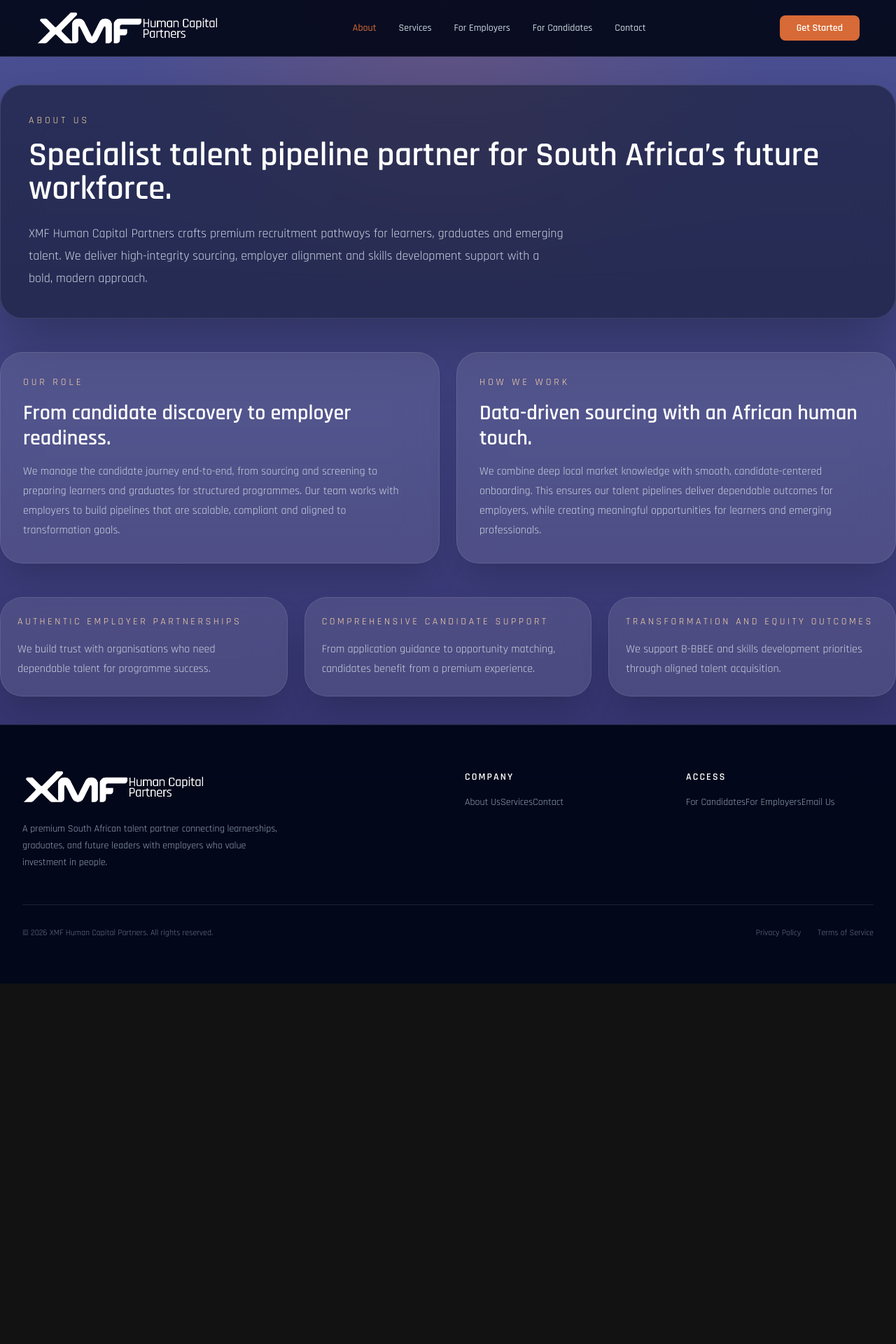
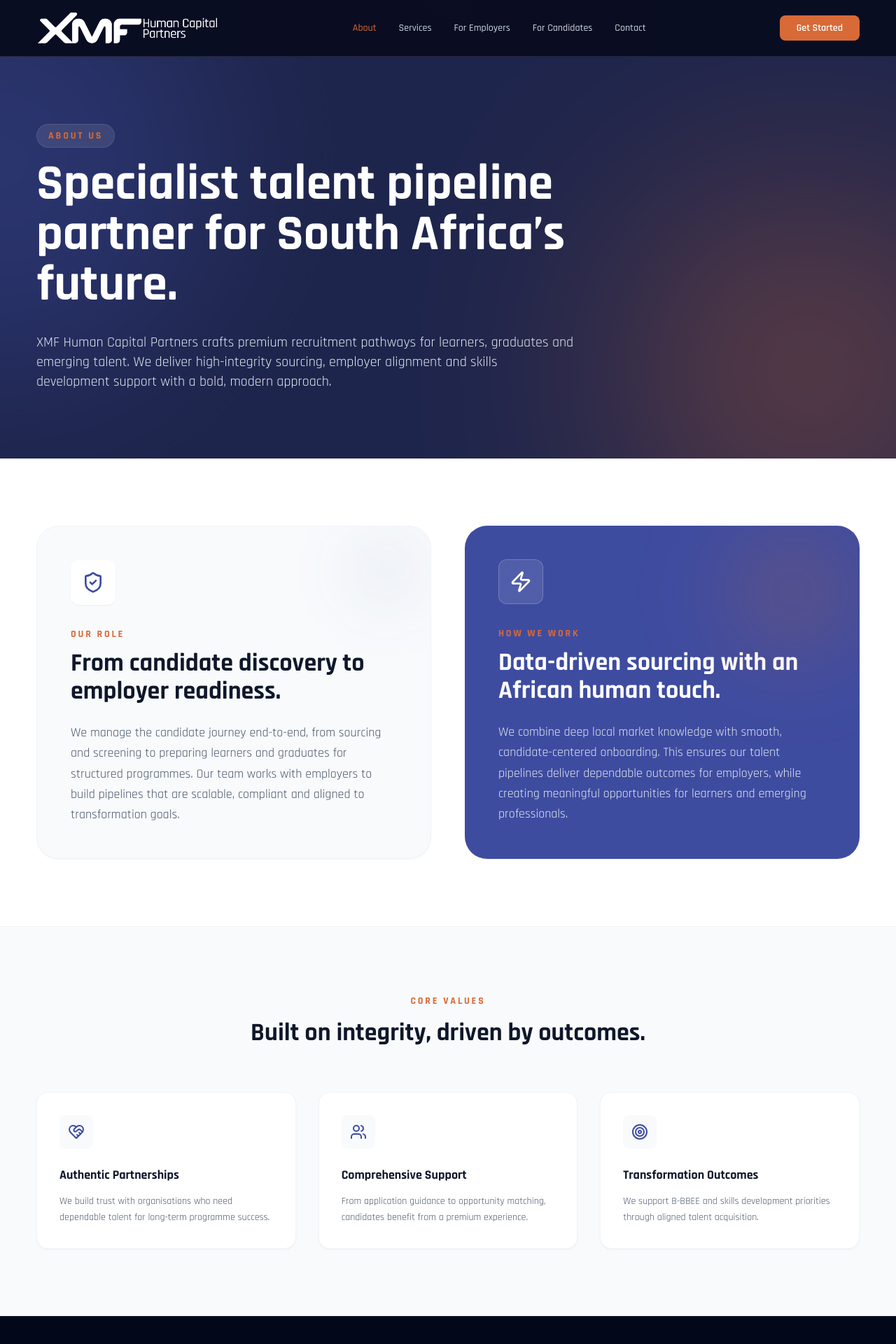
Before and after one commit to karlmhlanga0-ops/XMF-human-capital, a React (Vite) app: page /about in a window 1280 px wide. Shown: the top 1920 px of the page at 70% size. Before the commit the page ends 1405 px from the top, so only its background shows below. Built offline with nearby package versions, Linux system fonts and the light colour scheme.

Commit message:
about page

```diff
--- a/src/pages/AboutPage.tsx
+++ b/src/pages/AboutPage.tsx
@@ -1,46 +1,125 @@
-import { Card } from '../components/ui/card';
+import { Target, Users, ShieldCheck, HeartHandshake, Zap, BarChart } from 'lucide-react';
+
+// You can use a specific about background image here if you have one,
+// otherwise we can rely on the stunning CSS gradients for this page.
+// import aboutBackground from '../assets/backgrounds/about-background.png';
+
+const values = [
+  {
+    title: 'Authentic Partnerships',
+    content: 'We build trust with organisations who need dependable talent for long-term programme success.',
+    icon: <HeartHandshake className="w-6 h-6 text-[#3E4CA0]" />
+  },
+  {
+    title: 'Comprehensive Support',
+    content: 'From application guidance to opportunity matching, candidates benefit from a premium experience.',
+    icon: <Users className="w-6 h-6 text-[#3E4CA0]" />
+  },
+  {
+    title: 'Transformation Outcomes',
+    content: 'We support B-BBEE and skills development priorities through aligned talent acquisition.',
+    icon: <Target className="w-6 h-6 text-[#3E4CA0]" />
+  },
+];
 
 export function AboutPage() {
   return (
-    <div className="space-y-12 py-10 text-slate-100">
-      <section className="glass-panel rounded-[2rem] border border-white/10 bg-slate-950/35 p-10 shadow-2xl shadow-black/20">
-        <p className="text-sm uppercase tracking-[0.28em] text-orange-200">About Us</p>
-        <h1 className="mt-4 text-4xl font-semibold text-white sm:text-5xl">Specialist talent pipeline partner for South Africa’s future workforce.</h1>
-        <p className="mt-6 max-w-3xl text-lg leading-8 text-slate-300">
+    <div className="w-full bg-slate-50 min-h-screen">
+
+      {/* Premium Hero Section with Orange Flare */}
+      <section className="relative w-full min-h-[60vh] flex items-center overflow-hidden bg-[#1E254C] py-24">
+        {/* Abstract Orange & Blue Light Bleed */}
+        <div className="absolute top-0 left-0 w-[600px] h-[600px] bg-[#3E4CA0] rounded-full blur-[120px] opacity-40 pointer-events-none -translate-x-1/2 -translate-y-1/4"></div>
+        <div className="absolute bottom-0 right-0 w-[500px] h-[500px] bg-[#D76A36] rounded-full blur-[140px] opacity-40 pointer-events-none translate-x-1/4 translate-y-1/4"></div>
+
+        {/* Optional: Add background image here if you prefer */}
+        {/* <div
+          className="absolute inset-0 z-0 bg-cover bg-center bg-no-repeat opacity-30 mix-blend-overlay"
+          style={{ backgroundImage: `url(${aboutBackground})` }}
+        ></div> */}
+
+        <div className="relative z-20 w-full max-w-[1240px] mx-auto px-6 lg:px-8">
+          <div className="max-w-3xl animate-in fade-in slide-in-from-bottom-8 duration-700">
+            <p className="text-[#D76A36] font-bold uppercase tracking-[0.2em] text-sm mb-4 bg-white/10 w-fit px-4 py-1.5 rounded-full border border-white/10 backdrop-blur-md">
+              About Us
+            </p>
+            <h1 className="text-4xl md:text-5xl lg:text-7xl font-bold text-white leading-tight mb-8">
+              Specialist talent pipeline partner for South Africa’s future.
+            </h1>
+            <p className="text-lg md:text-xl text-slate-200 leading-relaxed">
               XMF Human Capital Partners crafts premium recruitment pathways for learners, graduates and emerging talent. We deliver high-integrity sourcing, employer alignment and skills development support with a bold, modern approach.
             </p>
+          </div>
+        </div>
       </section>
 
-      <section className="grid gap-6 lg:grid-cols-2">
-        <Card className="p-8">
-          <p className="text-sm uppercase tracking-[0.28em] text-orange-200">Our role</p>
-          <h2 className="mt-4 text-3xl font-semibold text-white">From candidate discovery to employer readiness.</h2>
-          <p className="mt-4 text-slate-300 leading-7">
+      {/* Two Column Feature Section */}
+      <section className="py-24 bg-white">
+        <div className="mx-auto max-w-[1240px] px-6 lg:px-8">
+          <div className="grid gap-12 lg:grid-cols-2">
+
+            {/* Left Column */}
+            <div className="group bg-slate-50 rounded-[2rem] p-10 md:p-12 shadow-sm border border-slate-100 hover:shadow-xl transition-all duration-500 relative overflow-hidden">
+              <div className="absolute top-0 right-0 w-32 h-32 bg-[#3E4CA0]/5 rounded-full blur-2xl pointer-events-none"></div>
+              <div className="bg-white w-16 h-16 rounded-xl flex items-center justify-center mb-8 shadow-sm text-[#3E4CA0] group-hover:scale-110 transition-transform duration-500">
+                <ShieldCheck className="w-8 h-8" />
+              </div>
+              <p className="text-sm font-bold uppercase tracking-[0.2em] text-[#D76A36] mb-3">Our Role</p>
+              <h2 className="text-3xl md:text-4xl font-bold text-slate-900 mb-6 leading-tight">
+                From candidate discovery to employer readiness.
+              </h2>
+              <p className="text-slate-600 leading-relaxed text-lg">
                 We manage the candidate journey end-to-end, from sourcing and screening to preparing learners and graduates for structured programmes. Our team works with employers to build pipelines that are scalable, compliant and aligned to transformation goals.
               </p>
-        </Card>
+            </div>
 
-        <Card className="p-8">
-          <p className="text-sm uppercase tracking-[0.28em] text-orange-200">How we work</p>
-          <h2 className="mt-4 text-3xl font-semibold text-white">Data-driven sourcing with an African human touch.</h2>
-          <p className="mt-4 text-slate-300 leading-7">
+            {/* Right Column */}
+            <div className="group bg-[#3E4CA0] rounded-[2rem] p-10 md:p-12 shadow-sm hover:shadow-2xl transition-all duration-500 relative overflow-hidden">
+              <div className="absolute top-0 right-0 w-48 h-48 bg-[#D76A36]/20 rounded-full blur-3xl pointer-events-none"></div>
+              <div className="bg-white/10 backdrop-blur-md border border-white/20 w-16 h-16 rounded-xl flex items-center justify-center mb-8 text-white group-hover:scale-110 transition-transform duration-500">
+                <Zap className="w-8 h-8" />
+              </div>
+              <p className="text-sm font-bold uppercase tracking-[0.2em] text-[#D76A36] mb-3">How We Work</p>
+              <h2 className="text-3xl md:text-4xl font-bold text-white mb-6 leading-tight">
+                Data-driven sourcing with an African human touch.
+              </h2>
+              <p className="text-slate-200 leading-relaxed text-lg">
                 We combine deep local market knowledge with smooth, candidate-centered onboarding. This ensures our talent pipelines deliver dependable outcomes for employers, while creating meaningful opportunities for learners and emerging professionals.
               </p>
-        </Card>
+            </div>
+
+          </div>
+        </div>
       </section>
 
-      <section className="grid gap-6 sm:grid-cols-2 xl:grid-cols-3">
-        {[
-          { title: 'Authentic employer partnerships', content: 'We build trust with organisations who need dependable talent for programme success.' },
-          { title: 'Comprehensive candidate support', content: 'From application guidance to opportunity matching, candidates benefit from a premium experience.' },
-          { title: 'Transformation and equity outcomes', content: 'We support B-BBEE and skills development priorities through aligned talent acquisition.' },
-        ].map((item) => (
-          <Card key={item.title} className="p-6">
-            <p className="text-sm uppercase tracking-[0.25em] text-orange-200">{item.title}</p>
-            <p className="mt-4 text-slate-300 leading-7">{item.content}</p>
-          </Card>
+      {/* Values Section */}
+      <section className="py-24 bg-slate-50 border-t border-slate-100">
+        <div className="mx-auto max-w-[1240px] px-6 lg:px-8">
+          <div className="text-center max-w-2xl mx-auto mb-16">
+            <p className="text-sm font-bold uppercase tracking-[0.2em] text-[#D76A36] mb-4">Core Values</p>
+            <h2 className="text-3xl md:text-4xl font-bold text-slate-900 leading-tight">
+              Built on integrity, driven by outcomes.
+            </h2>
+          </div>
+
+          <div className="grid gap-8 md:grid-cols-3">
+            {values.map((item, idx) => (
+              <div
+                key={item.title}
+                className="bg-white p-8 rounded-2xl border border-slate-100 shadow-sm hover:shadow-lg hover:-translate-y-1 transition-all duration-300 group"
+                style={{ animationDelay: `${idx * 0.15}s` }}
+              >
+                <div className="bg-slate-50 w-12 h-12 rounded-lg flex items-center justify-center mb-6 transition-colors duration-300 group-hover:bg-[#3E4CA0]/10">
+                  {item.icon}
+                </div>
+                <h3 className="text-lg font-bold text-slate-900 mb-3">{item.title}</h3>
+                <p className="text-slate-600 leading-relaxed text-sm">{item.content}</p>
+              </div>
             ))}
+          </div>
+        </div>
       </section>
+
     </div>
   );
 }
```
Lines whose indentation alone changed are shown as unchanged.
